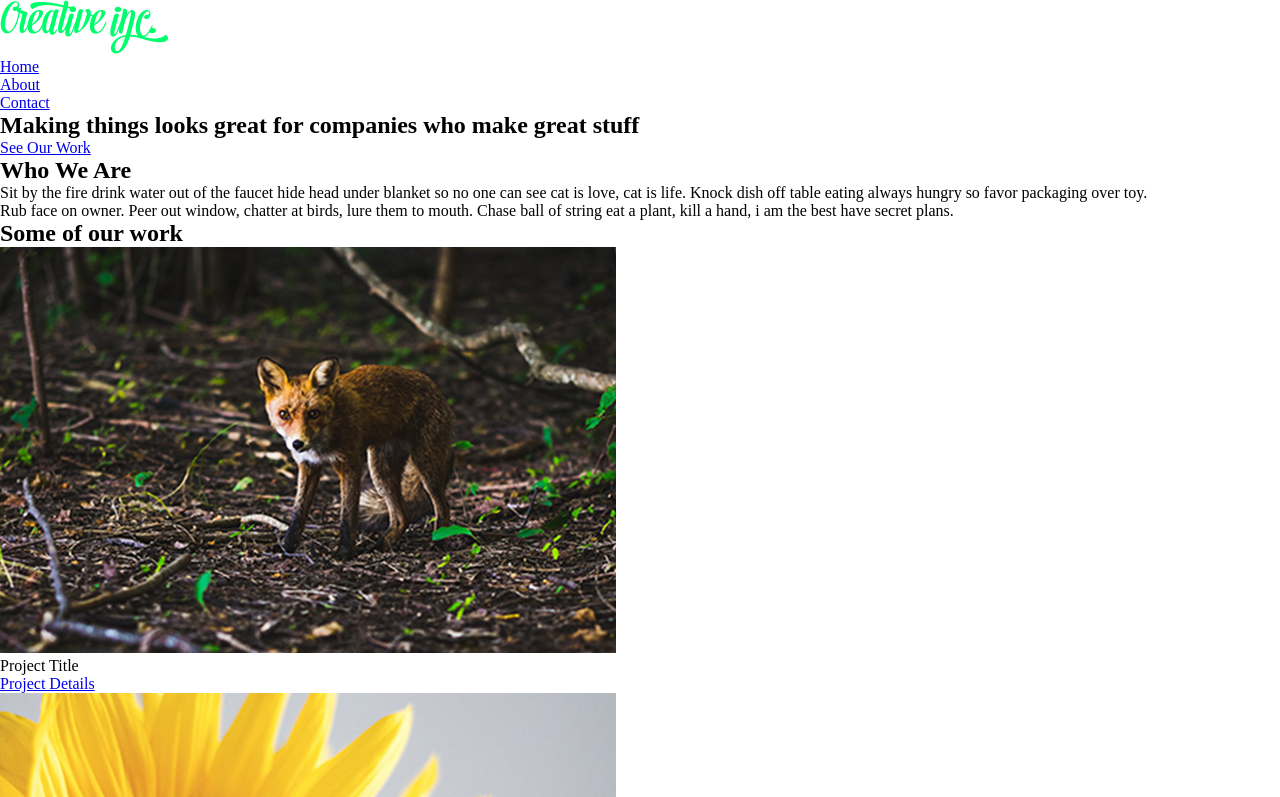
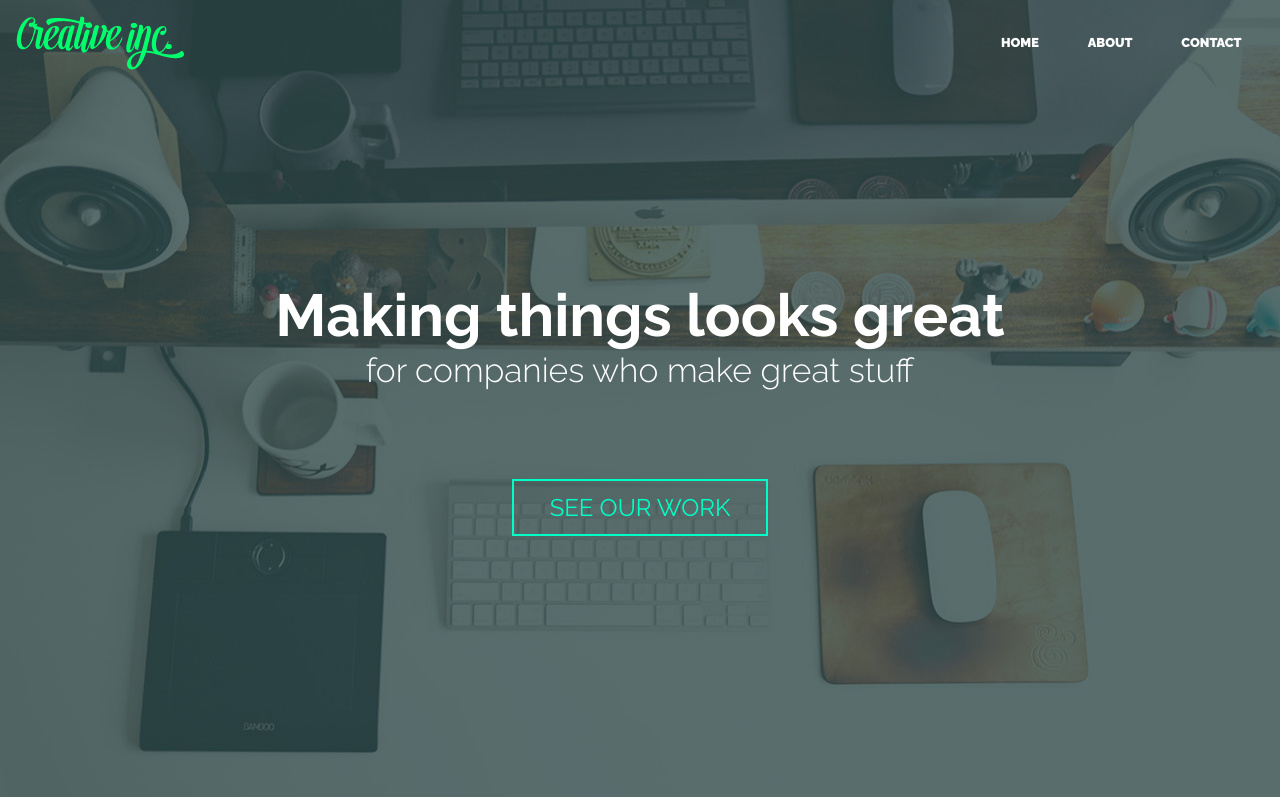
Before and after one commit to SagarKeshvala/Creative-Inc, a plain HTML site: page index.html in a window 1280 px wide. Shown: the top 797 px of the page. Drawn offline with Linux system fonts and the light colour scheme.

Commit message:
Finished Hero section

```diff
--- a/index.html
+++ b/index.html
@@ -22,11 +22,13 @@
       </nav>
     </header>
     <section class="home-hero">
+        <div class="container">
       <h1 class="title">
         Making things looks great
         <span>for companies who make great stuff</span>
       </h1>
       <a href="#" class="button button-accent">See Our Work</a>
+    </div>
     </section>
 
     <section class="home-about">
--- a/style.css
+++ b/style.css
@@ -1,4 +1,117 @@
 * {
     margin: 0;
     padding: 0;
+    font-family: 'Raleway', sans-serif;
+    box-sizing: border-box;
 }
+
+body {
+    text-align: center;
+}
+
+img {
+    max-width: 100%;
+    height: auto;
+}
+
+header {
+    position: absolute;
+    margin: 1em;
+    left: 0;
+    right: 0;
+}
+
+.container {
+    width: 95%;
+    margin: 0 auto;
+}
+
+.title {
+    font-size: 2.5rem;
+    margin-bottom: 1.5em;
+}
+
+.title span {
+    font-weight: 300;
+    display: block;
+    font-size: 2.1rem;
+}
+
+@media (min-width: 60rem) {
+    .title {
+        font-size: 3.7rem;
+    }
+}
+
+.button {
+    display: inline-block;
+    font-size: 1.15rem;
+    text-decoration: none;
+    text-transform: uppercase;
+    border: 2px solid;
+    padding: .5em 1.5em;
+}
+
+.button-accent {
+    color: #00ffc6;
+    border-color: #00ffc6;
+}
+
+.button-accent:hover ,
+.button-accent:focus {
+    background: #00ffc6;
+    color: #232323;
+}
+
+@media (min-width: 60rem) {
+    .button {
+        font-size: 1.5rem;
+    }
+}
+
+nav ul{
+    list-style: none;
+}
+
+nav li {
+    display: inline-block;
+    margin: 1em;
+}
+
+nav a {
+    font-weight: 900;
+    text-decoration: none;
+    text-transform: uppercase;
+    font-size: .8rem;
+    padding: .5em;
+    color: #fff;
+}
+
+nav a:hover,
+nav a:focus {
+    color: #ddd;
+}
+
+@media (min-width: 60rem) {
+    .logo {
+        float: left;
+    }
+    nav {
+        float: right;
+    }
+}
+
+.home-hero {
+    background-image: url('/img/hero-bg.jpg');
+    background-size: cover;
+    background-position: center;
+    padding: 10em 0;
+    color: #fff;
+}
+
+@media (min-width: 60rem) {
+    .home-hero {
+        height: 100vh;
+        padding-top: 35vh;
+    }
+}
```
